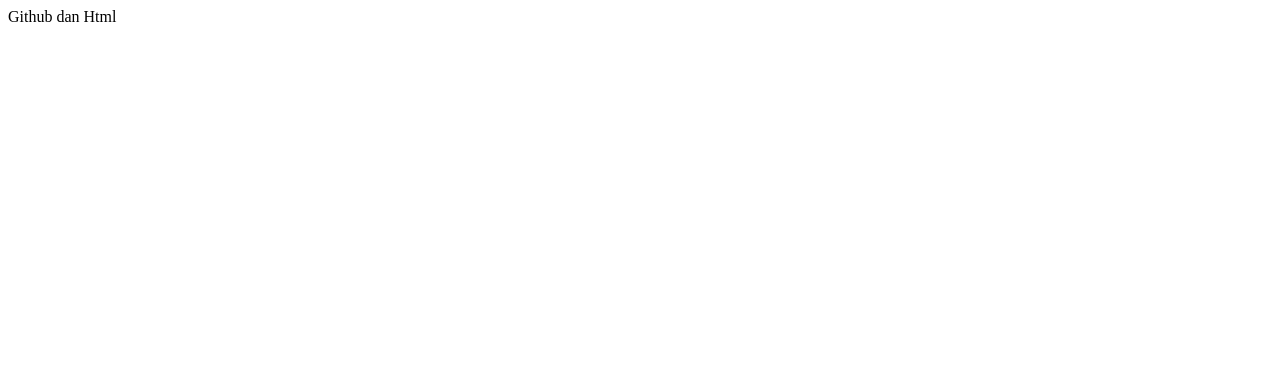
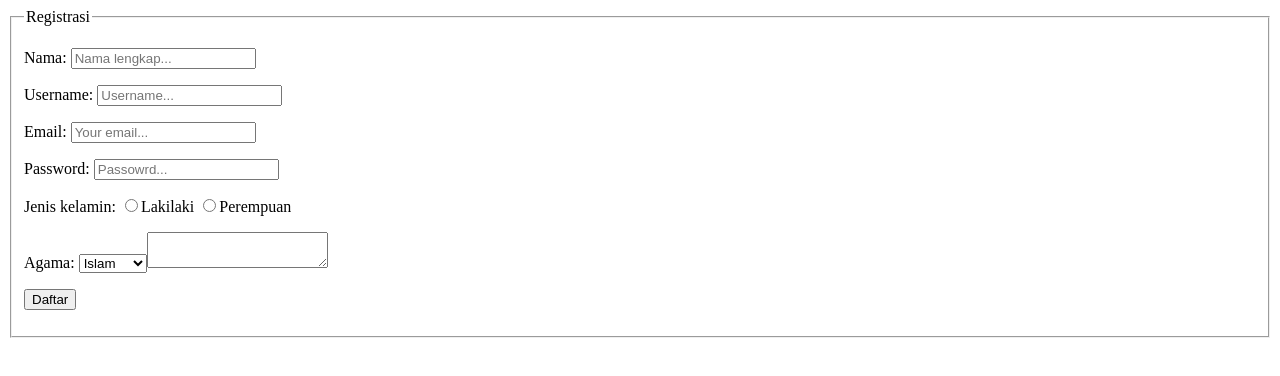
Before and after one commit to yoga0808/PTS_Genap, a plain HTML site: page index.html in a window 1280 px wide. Drawn offline with Linux system fonts and the light colour scheme.

Commit message:
Update index.html

```diff
--- a/index.html
+++ b/index.html
@@ -1,10 +1,49 @@
+<!DOCTYPE html>
 <html>
-<head>
-<title>
-github dan html
-</title>
-<head>
-<body>
-Github dan Html
-</body>
+  <head>
+  <title>Registrasi</title>
+  </hea>
+  <body>
+    <form action="contact.php" method="POST">
+      <fieldset>
+        <legend>Registrasi</legend>
+        <p>
+          <label>Nama:</label>
+          <input type="text" name="nama" placeholder="Nama lengkap...">
+        </p>
+        <p>
+          <label>Username:</label>
+          <input type="text" name="username" placeholder="Username...">
+        </p>
+        <p>
+          <label>Email:</label>
+          <input type="email" name="email" placeholder="Your email..."/>
+        </p>
+        <p>
+          <label>Password:</label>
+          <input type="password" name="password" placeholder="Passowrd..."/>
+        </p>
+        <p>
+          <label>Jenis kelamin:</label>
+          <label><input type="radio" name="jenis_kelamin" value="laki-laki"/>Lakilaki</label>
+          <lael><input type="radio" name="jenis_kelamin" value="perempuan"/>Perempuan</label>
+        </p>
+        <p>
+          <label>Agama:</label>
+          <select name="agama">
+          <option value="islam">Islam</option>
+          <option value="kristen">Kristen</option>
+          <option value="buddha">Buddha</option>
+          <option value="hindu">Hindu</option>
+        </p>
+        <p>
+          <label>Biografi:</label>
+          <textarea name="biografi"></textarea>
+        </p>
+        <p>
+          <input type="submit" name="submit" value="Daftar"/>
+        </p>
+      </fieldset>
+    </form>
+  </body>
 </html>
```
